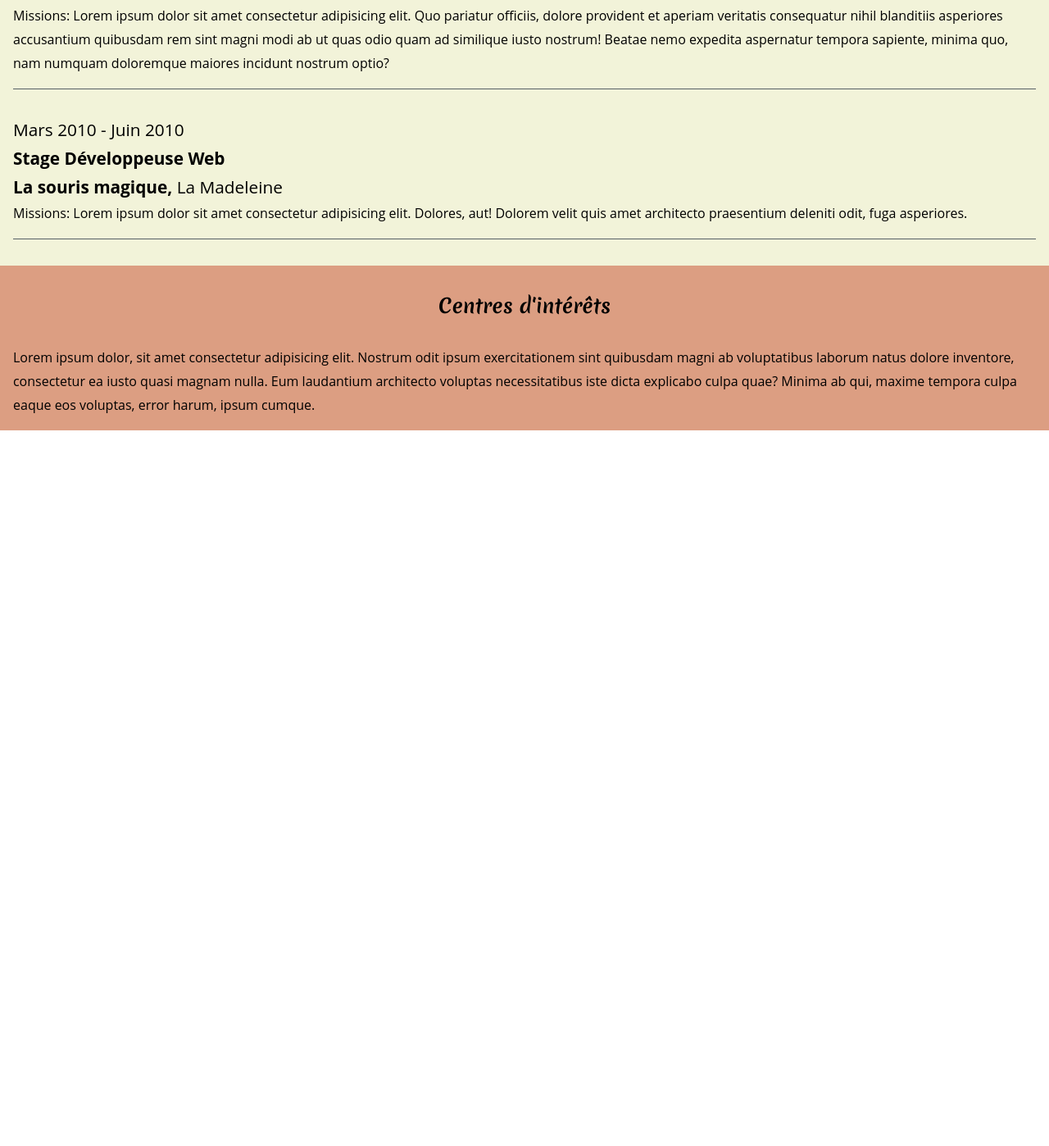
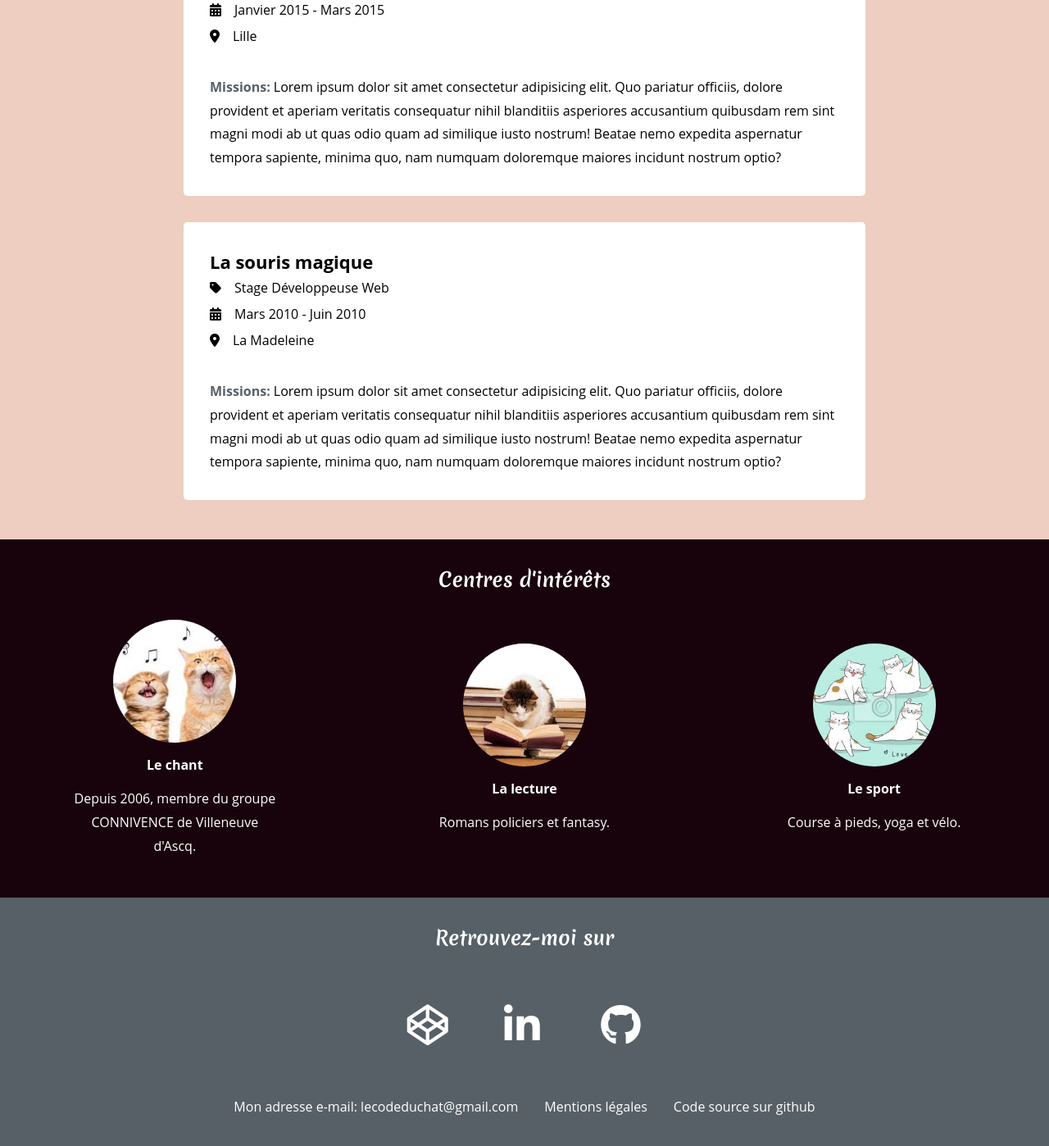
Before and after one commit to lecodeduchat/lecodeduchat.github.io, a plain HTML site: page index.html in a window 1280 px wide. Shown: the part 1280-2678 px from the top of the page at 82% size. Before the commit the page ends 1805 px from the top, so only its background shows below. Drawn offline with Linux system fonts and the light colour scheme.

Commit message:
Ajout contenu blocs hobbies et footer

```diff
--- a/assets/css/styles-md.css
+++ b/assets/css/styles-md.css
@@ -44,8 +44,24 @@
     width: calc(33% - var(--2sp));
   }
   /** EXPERIENCES ********************************************************************************/
+  .experience {
+    width: 60%;
+    margin: 0 auto var(--2sp) auto;
+  }
 
   /** HOBBIES ************************************************************************************/
+  .hobbies {
+    flex-direction: row;
+  }
 
   /** FOOTER *************************************************************************************/
+  .links-footer {
+    flex-direction: row;
+  }
+  .links-footer span {
+    padding-right: var(--2sp);
+  }
+  .links-footer span:last-of-type {
+    padding-right: 0;
+  }
 }
--- a/assets/css/styles.css
+++ b/assets/css/styles.css
@@ -6,6 +6,7 @@
   --md-1-color: #576066;
   --md-2-color: #c16e70;
   --md-3-color: #dc9e82;
+  --color-bg-light: rgba(220, 158, 130, 0.5);
   --sp: 16px;
   --2sp: 32px;
 }
@@ -264,24 +265,105 @@ p.myname span {
 }
 /**  experiences ********************************************************/
 #experiences {
-  background-color: var(--lightcolor);
+  background-color: var(--color-bg-light);
+  padding-bottom: var(--sp);
+}
+.experience {
+  background-color: #fff;
+  padding: var(--2sp);
+  border-radius: 5px;
+  margin-bottom: var(--2sp);
+}
+.tasks {
+  color: var(--md-1-color);
+  font-weight: bold;
 }
 .header-experience {
-  font-size: 1.3rem;
-  line-height: 2.2rem;
+  font-size: 16px;
+  line-height: 2rem;
 }
-.title-experience,
+.header-experience i {
+  padding-right: var(--sp);
+}
 .compagny-experience {
+  font-size: 22px;
   font-weight: bold;
 }
 .compagny-experience span {
   font-weight: normal;
 }
 .experience p {
-  border-bottom: 1px solid var(--md-1-color);
-  margin-bottom: var(--2sp);
+  padding-top: var(--2sp);
+  padding-bottom: 0;
 }
 /**  hobbies **********************************************************/
 #hobbies {
-  background-color: var(--md-3-color);
+  background-color: var(--darkcolor);
+  color: #fff;
 }
+.hobbies {
+  display: flex;
+  flex-direction: column;
+  justify-content: center;
+}
+.hobby {
+  width: 250px;
+  margin: auto;
+  display: flex;
+  flex-direction: column;
+  justify-content: center;
+  padding-bottom: var(--2sp);
+}
+.hobby img,
+.name-hobby,
+.text-hobby {
+  margin: auto;
+}
+.hobby img {
+  width: 150px;
+  height: 150px;
+  border-radius: 50%;
+}
+.name-hobby {
+  font-weight: bold;
+  padding: var(--sp) 0;
+}
+.text-hobby {
+  text-align: center;
+}
+/**  footer **********************************************************/
+footer {
+  background-color: #576066;
+  color: #fff;
+  padding-bottom: var(--2sp);
+}
+#footer {
+  display: flex;
+  flex-direction: column;
+  justify-content: center;
+}
+#footer h2,
+#footer article {
+  margin: auto;
+}
+.social-media i {
+  display: inline-block;
+  width: 50px;
+  height: 50px;
+  font-size: 50px;
+  padding: var(--2sp);
+  margin-bottom: var(--2sp);
+}
+.links-footer {
+  display: flex;
+  flex-direction: column;
+  justify-content: center;
+}
+.links-footer span {
+  margin: auto;
+  padding-bottom: var(--sp);
+}
+.links-footer span a {
+  text-decoration: none;
+  color: #fff;
+}
--- a/index.html
+++ b/index.html
@@ -150,33 +150,48 @@
           <h2>Expériences</h2>
           <article class="experience content">
             <section class="header-experience">
-              <div class="dates-experience">Janvier 2015 - Mars 2015</div>
-              <div class="title-experience">Stage Développeuse Web</div>
-              <div class="compagny-experience">
-                Creafi formation, <span>Lille</span>
+              <div class="compagny-experience">Creafi formation</div>
+              <div class="title-experience">
+                <i class="fas fa-tag"></i>Stage Développeuse Web
+              </div>
+              <div class="dates-experience">
+                <i class="fas fa-calendar-days"></i>Janvier 2015 - Mars 2015
+              </div>
+              <div class="location-experience">
+                <i class="fas fa-location-dot"></i>Lille
               </div>
             </section>
             <p>
-              Missions: Lorem ipsum dolor sit amet consectetur adipisicing elit.
-              Quo pariatur officiis, dolore provident et aperiam veritatis
-              consequatur nihil blanditiis asperiores accusantium quibusdam rem
-              sint magni modi ab ut quas odio quam ad similique iusto nostrum!
-              Beatae nemo expedita aspernatur tempora sapiente, minima quo, nam
-              numquam doloremque maiores incidunt nostrum optio?
+              <span class="tasks">Missions:</span> Lorem ipsum dolor sit amet
+              consectetur adipisicing elit. Quo pariatur officiis, dolore
+              provident et aperiam veritatis consequatur nihil blanditiis
+              asperiores accusantium quibusdam rem sint magni modi ab ut quas
+              odio quam ad similique iusto nostrum! Beatae nemo expedita
+              aspernatur tempora sapiente, minima quo, nam numquam doloremque
+              maiores incidunt nostrum optio?
             </p>
           </article>
           <article class="experience content">
             <section class="header-experience">
-              <div class="dates-experience">Mars 2010 - Juin 2010</div>
-              <div class="title-experience">Stage Développeuse Web</div>
-              <div class="compagny-experience">
-                La souris magique, <span>La Madeleine</span>
+              <div class="compagny-experience">La souris magique</div>
+              <div class="title-experience">
+                <i class="fas fa-tag"></i>Stage Développeuse Web
+              </div>
+              <div class="dates-experience">
+                <i class="fas fa-calendar-days"></i>Mars 2010 - Juin 2010
+              </div>
+              <div class="location-experience">
+                <i class="fas fa-location-dot"></i>La Madeleine
               </div>
             </section>
             <p>
-              Missions: Lorem ipsum dolor sit amet consectetur adipisicing elit.
-              Dolores, aut! Dolorem velit quis amet architecto praesentium
-              deleniti odit, fuga asperiores.
+              <span class="tasks">Missions:</span> Lorem ipsum dolor sit amet
+              consectetur adipisicing elit. Quo pariatur officiis, dolore
+              provident et aperiam veritatis consequatur nihil blanditiis
+              asperiores accusantium quibusdam rem sint magni modi ab ut quas
+              odio quam ad similique iusto nostrum! Beatae nemo expedita
+              aspernatur tempora sapiente, minima quo, nam numquam doloremque
+              maiores incidunt nostrum optio?
             </p>
           </article>
         </div>
@@ -184,22 +199,43 @@
       <!-- END EXPERIENCES -------------------------------------------------------------->
       <!-- BEGIN HOBBIES ------------------------------------------------------------>
       <section id="hobbies" class="block">
+        <h2>Centres d'intérêts</h2>
         <div class="hobbies content">
-          <h2>Centres d'intérêts</h2>
-          <div class="hobby content">
-            <p>
-              Lorem ipsum dolor, sit amet consectetur adipisicing elit. Nostrum
-              odit ipsum exercitationem sint quibusdam magni ab voluptatibus
-              laborum natus dolore inventore, consectetur ea iusto quasi magnam
-              nulla. Eum laudantium architecto voluptas necessitatibus iste
-              dicta explicabo culpa quae? Minima ab qui, maxime tempora culpa
-              eaque eos voluptas, error harum, ipsum cumque.
+          <article class="hobby content">
+            <img src="/assets/pictures/cats-who-sing-square.jpg" alt="" />
+            <div class="name-hobby">Le chant</div>
+            <p class="text-hobby">
+              Depuis 2006, membre du groupe CONNIVENCE de Villeneuve d'Ascq.
             </p>
-          </div>
+          </article>
+          <article class="hobby content">
+            <img src="/assets/pictures/cat-who-read.jpg" alt="" />
+            <div class="name-hobby">La lecture</div>
+            <p class="text-hobby">Romans policiers et fantasy.</p>
+          </article>
+          <article class="hobby content">
+            <img src="/assets/pictures/cats-love-yoga.jpg" alt="" />
+            <div class="name-hobby">Le sport</div>
+            <p class="text-hobby">Course à pieds, yoga et vélo.</p>
+          </article>
         </div>
       </section>
       <!-- END HOBBIES -------------------------------------------------------------->
     </main>
-    <footer></footer>
+    <footer>
+      <section id="footer">
+        <h2>Retrouvez-moi sur</h2>
+        <article class="social-media">
+          <i class="fa-brands fa-codepen"></i>
+          <i class="fa-brands fa-linkedin-in"></i>
+          <i class="fa-brands fa-github"></i>
+        </article>
+        <article class="links-footer">
+          <span>Mon adresse e-mail: lecodeduchat@gmail.com</span>
+          <span><a href="#Mentions légales">Mentions légales</a></span>
+          <span>Code source sur <a href="#">github</a></span>
+        </article>
+      </section>
+    </footer>
   </body>
 </html>
```
Also changed, not shown: assets/pictures/cat-who-read.jpg (added), assets/pictures/cats-love-yoga.jpg (added), assets/pictures/cats-who-sing-square.jpg (added), assets/pictures/cats-who-sing.jpg (added).
